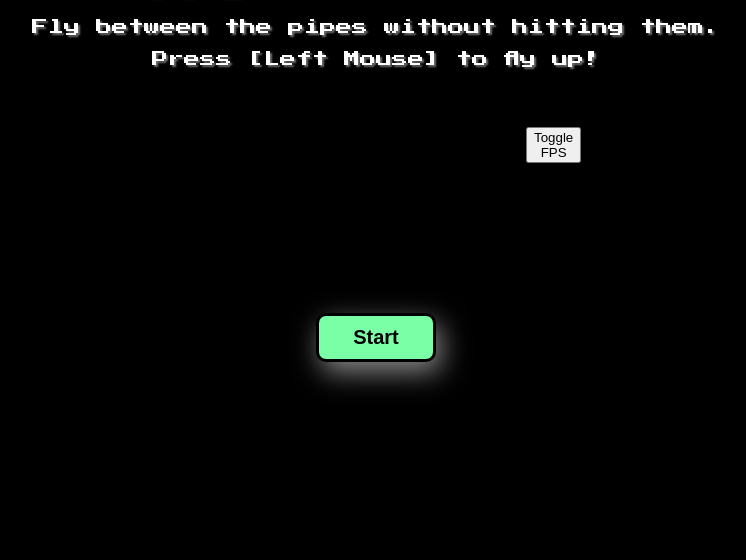
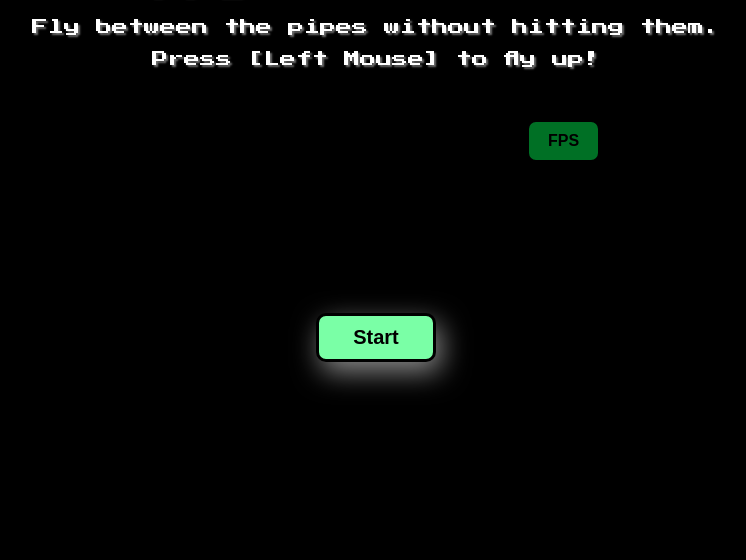
Before and after one commit to esantos2/Flappy-Bird-Universe, a website with bundled scripts: page index.html in a window 1280 px wide. Shown: the part 64-624 px from the top of the page, without its empty margins (264-1010 px from the left). Built offline with nearby package versions, Linux system fonts and the light colour scheme.

Commit message:
Add styling to fps counter button to indicate activation status

```diff
--- a/src/tools.js
+++ b/src/tools.js
@@ -28,6 +28,7 @@ export default class Toolbox{
         //receives container element, adds button to add FPS counter onto canvas
         const newButton = this._createFpsButton();
         container.appendChild(newButton);
+        this.toggleSelectedStatus(newButton);
     }
 
     _addVolumeButton(container){
@@ -42,7 +43,7 @@ export default class Toolbox{
 
     toggleSelectedStatus(element){
         //receives element, toggles css class to indicate button is activated/deactivated
-
+        element.id = (element.id && element.id !== "button-on") ? "button-on" : "button-off";
     }
 
     /***************************FPS counter *******************************/
@@ -70,7 +71,7 @@ export default class Toolbox{
     _createFpsButton(){
         //creates and returns button to toggle fps counter
         const newButton = document.createElement("button");
-        newButton.innerHTML = "Toggle FPS"
+        newButton.innerHTML = "FPS"
         newButton.addEventListener("click", this._handleFpsClick());
         return newButton;
     }
@@ -80,7 +81,8 @@ export default class Toolbox{
             e.preventDefault();
             const fpsButton = e.target;
             this.showFPS = !this.showFPS;
-
+            //change styling to indicate button is selected
+            this.toggleSelectedStatus(fpsButton);
         }
     }
 
--- a/style.css
+++ b/style.css
@@ -205,6 +205,40 @@ canvas{
     bottom: 400px;
 }
 
+.toolbox button{
+    font-family: sans-serif;
+    font-size: 16px;
+    font-weight: bold;
+    width: 75px;
+    border-radius: 10px;
+    outline: none;
+    padding: 10px;
+}
+
+.toolbox button:hover{
+    cursor: pointer;
+}
+
+#button-on{
+    background: rgb(0, 212, 71);
+    border: 3px solid rgb(0, 0, 0);
+}
+
+#button-on:hover{
+    color: white;
+    border-color: white;
+}
+
+#button-off {
+    background: rgb(0, 112, 37);
+    color: black;
+    border: 3px solid rgb(0, 0, 0);
+}
+
+#button-off:hover{
+    color: white;
+    border-color: white;
+}
 
 @keyframes fadeIn{
     0% {opacity: 0;}
```
Also changed, not shown: dist/main.js.
